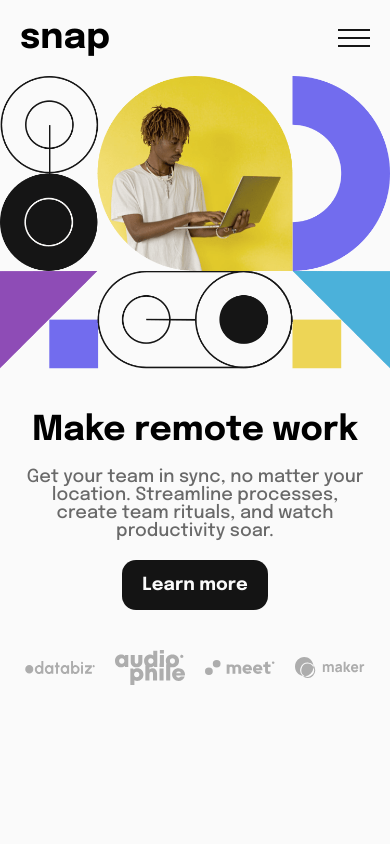
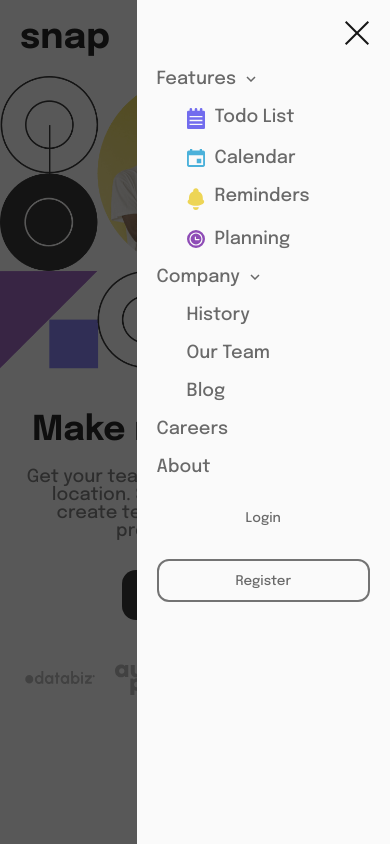
Before and after one commit to terratexX/intro-section-with-dropdown-navigation, a plain HTML site: page index.html in a window 390 px wide. Drawn offline with Linux system fonts and the light colour scheme.

Commit message:
Implement Mobile Menu

```diff
--- a/index.html
+++ b/index.html
@@ -31,6 +31,71 @@
     <img src="./images/client-maker.svg" alt="">
   </footer>
 
+  <section class="mobile-menu">
+    <div class="left-menu"></div>
+    <div class="right-menu">
+      <ul>
+        <li class="close-menu-btn"><img src="./images/icon-close-menu.svg" alt=""></li>
+        <li>
+          <div class="features-btn">
+            <p>Features</p>
+            <img src="./images/icon-arrow-down.svg" alt="" class="arrow-img">
+          </div>
+          <ul class="features-dropdown">
+            <li>
+              <img src="./images/icon-todo.svg" alt="">
+              <p>Todo List</p>
+            </li>
+            <li>
+              <img src="./images/icon-calendar.svg" alt="">
+              <p>Calendar</p>
+            </li>
+            <li>
+              <img src="./images/icon-reminders.svg" alt="">
+              <p>Reminders</p>
+            </li>
+            <li>
+              <img src="./images/icon-planning.svg" alt="">
+              <p>Planning</p>
+            </li>
+          </ul>
+        </li>
+        <li>
+          <div class="company-btn">
+            <p>Company</p>
+            <img src="./images/icon-arrow-down.svg" alt="" class="arrow-img">
+          </div>
+          <ul class="company-dropdown">
+            <li>
+              <p>History</p>
+            </li>
+            <li>
+              <p>Our Team</p>
+            </li>
+            <li>
+              <p>Blog</p>
+            </li>
+          </ul>
+        </li>
+        <li>
+          <p>Careers</p>
+        </li>
+        <li>
+          <p>About</p>
+        </li>
+        <li>
+          <button class="login-btn">
+            Login
+          </button>
+        </li>
+        <li>
+          <button class="register-btn">
+            Register
+          </button>
+        </li>
+      </ul>
+    </div>
+  </section>
 </body>
 
 </html>
--- a/style.css
+++ b/style.css
@@ -22,9 +22,9 @@ main {
   text-align: center;
 }
 .hero-image {
-  margin-left: -20px;
   margin-top: 20px;
   max-width: 100vw;
+  margin-left: -20px;
 }
 h2 {
   margin: 40px 0 20px 0;
@@ -41,7 +41,7 @@ main button {
   border: none;
   border-radius: 14px;
   padding: 16px 20px;
-  margin: 20px 0 40px 0;
+  margin: 30px 0 40px 0;
 }
 footer {
   display: flex;
@@ -52,3 +52,68 @@ footer {
 footer img {
   width: 20%;
 }
+
+ul {
+  list-style: none;
+  padding: 0;
+  display: flex;
+  flex-direction: column;
+  gap: 20px;
+}
+li div {
+  display: flex;
+}
+.features-dropdown,
+.company-dropdown {
+  margin: 20px 0 0 30px;
+}
+.features-dropdown li {
+  display: flex;
+  gap: 10px;
+}
+.features-dropdown li img {
+  height: 100%;
+  width: 1rem;
+}
+.mobile-menu {
+  display: flex;
+  position: absolute;
+  top: 0;
+  right: 0;
+  height: 100vh;
+  width: 100vw;
+}
+.mobile-menu p,
+.mobile-menu button {
+  color: hsl(0, 0%, 41%);
+}
+.left-menu {
+  opacity: 0.7;
+  background-color: hsl(0, 0%, 8%);
+  flex-basis: 35%;
+}
+.right-menu {
+  background-color: hsl(0, 0%, 98%);
+  flex-basis: 65%;
+  padding: 20px;
+}
+.close-menu-btn {
+  text-align: end;
+}
+.arrow-img {
+  height: 100%;
+  align-self: center;
+  margin-left: 10px;
+}
+.mobile-menu button {
+  width: 100%;
+  height: 2.4rem;
+  border-radius: 12px;
+  background: transparent;
+}
+.login-btn {
+  border: transparent;
+}
+.register-btn {
+  border: 2px solid hsl(0, 0%, 45%);
+}
```
